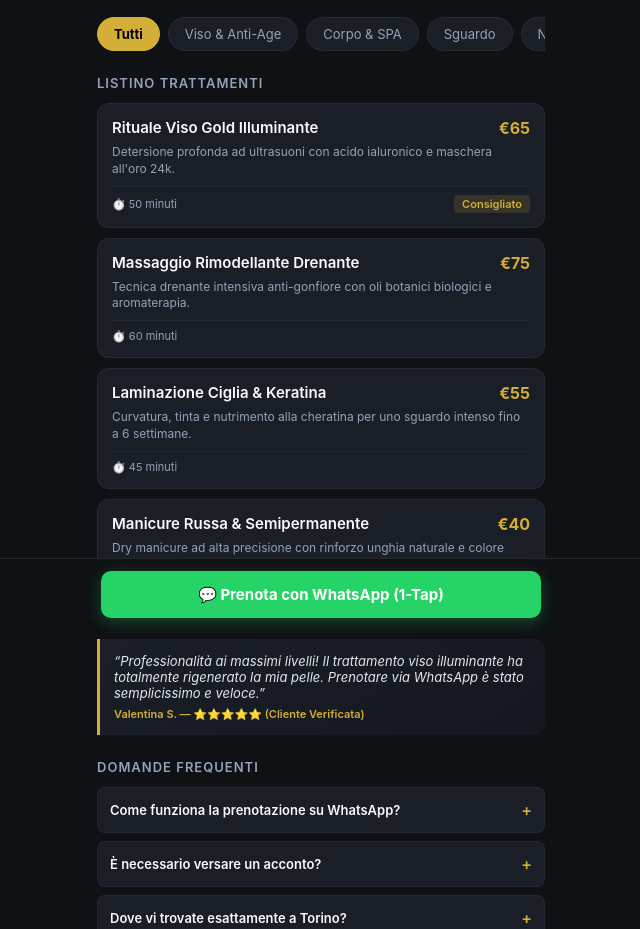
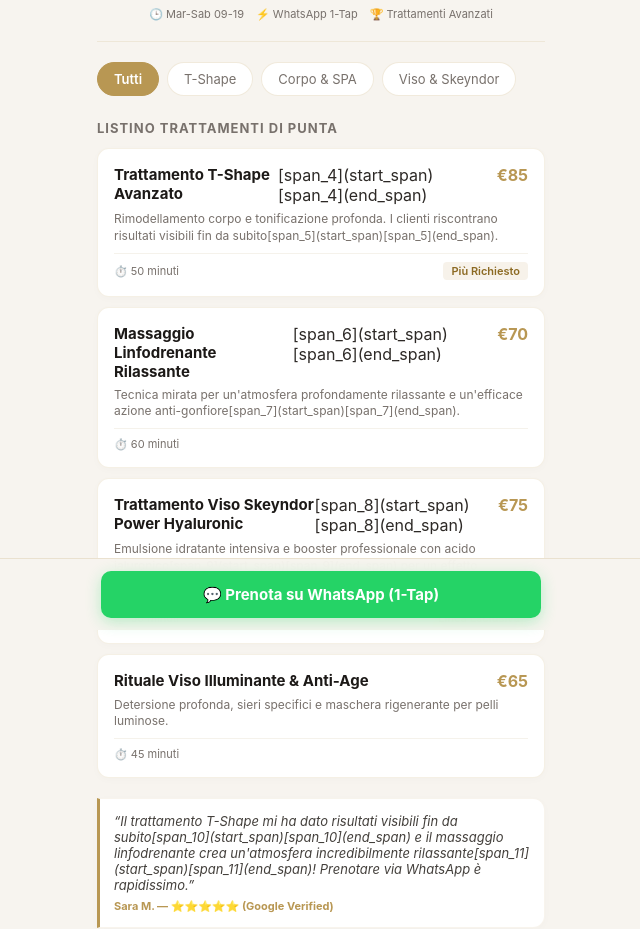
Before and after one commit to pietrosacchi08-cmd/beauty-care, a plain HTML site: page index.html in a window 1280 px wide. Shown: the part 170-1099 px from the top of the page, without its empty margins (319-959 px from the left). Drawn offline with Linux system fonts and the light colour scheme.

Commit message:
Update index.html

```diff
--- a/index.html
+++ b/index.html
@@ -6,14 +6,14 @@
   <title>Estetica Beauty Care — Prenotazione Diretta</title>
   <style>
     :root {
-      --bg: #0f1115;
-      --card-bg: #1a1e26;
+      --bg: #f7f4ef;
+      --card-bg: #ffffff;
       --accent: #25d366;
       --accent-hover: #1ebc57;
-      --gold: #d4af37;
-      --text-main: #f8f9fa;
-      --text-muted: #94a3b8;
-      --border: rgba(212, 175, 55, 0.2);
+      --gold: #b89753;
+      --text-main: #2d2926;
+      --text-muted: #78716c;
+      --border: rgba(184, 151, 83, 0.2);
     }
 
     * {
@@ -44,18 +44,19 @@
       justify-content: space-between;
       align-items: center;
       font-size: 12px;
-      color: var(--gold);
-      background: rgba(212, 175, 55, 0.08);
+      color: #654d14;
+      background: rgba(184, 151, 83, 0.12);
       padding: 8px 12px;
       border-radius: 8px;
       margin-bottom: 16px;
       border: 1px solid var(--border);
+      font-weight: 500;
     }
 
     .salon-header {
       text-align: center;
-      padding: 10px 0 20px 0;
-      border-bottom: 1px solid rgba(255,255,255,0.08);
+      padding: 12px 0 20px 0;
+      border-bottom: 1px solid rgba(184, 151, 83, 0.15);
       margin-bottom: 20px;
     }
 
@@ -72,6 +73,7 @@
       font-size: 24px;
       font-weight: 700;
       margin-bottom: 8px;
+      color: #1c1917;
     }
 
     .salon-meta {
@@ -83,7 +85,7 @@
       margin-top: 8px;
     }
 
-    /* Interactive Filters */
+    /* Filters */
     .filters {
       display: flex;
       gap: 8px;
@@ -95,9 +97,9 @@
     .filters::-webkit-scrollbar { display: none; }
 
     .filter-btn {
-      background: var(--card-bg);
+      background: #ffffff;
       color: var(--text-muted);
-      border: 1px solid rgba(255,255,255,0.06);
+      border: 1px solid rgba(184, 151, 83, 0.2);
       padding: 8px 16px;
       border-radius: 20px;
       font-size: 13px;
@@ -108,14 +110,14 @@
 
     .filter-btn.active {
       background: var(--gold);
-      color: #000;
-      font-weight: 700;
+      color: #ffffff;
+      font-weight: 600;
       border-color: var(--gold);
     }
 
     .section-title {
       font-size: 13px;
-      font-weight: 600;
+      font-weight: 700;
       text-transform: uppercase;
       letter-spacing: 1px;
       color: var(--text-muted);
@@ -126,10 +128,11 @@
     .service-card {
       background: var(--card-bg);
       border-radius: 12px;
-      padding: 14px;
+      padding: 16px;
       margin-bottom: 10px;
-      border: 1px solid rgba(255,255,255,0.05);
-      transition: transform 0.2s ease, opacity 0.2s ease;
+      border: 1px solid rgba(184, 151, 83, 0.15);
+      box-shadow: 0 2px 8px rgba(0,0,0,0.02);
+      transition: transform 0.2s ease;
     }
 
     .service-card.hidden {
@@ -145,7 +148,8 @@
 
     .service-name {
       font-size: 15px;
-      font-weight: 600;
+      font-weight: 700;
+      color: #1c1917;
     }
 
     .service-price {
@@ -167,40 +171,45 @@
       align-items: center;
       font-size: 11px;
       color: var(--text-muted);
-      border-top: 1px solid rgba(255,255,255,0.04);
+      border-top: 1px solid #f5f2eb;
       padding-top: 8px;
     }
 
     .tag-badge {
-      background: rgba(212, 175, 55, 0.15);
-      color: var(--gold);
+      background: rgba(184, 151, 83, 0.12);
+      color: #8c6a23;
       padding: 2px 8px;
       border-radius: 4px;
       font-weight: 600;
     }
 
+    /* Testimonial */
     .testimonial {
-      background: linear-gradient(145deg, #1a1e26, #14171f);
+      background: #ffffff;
       border-left: 3px solid var(--gold);
       padding: 14px;
       border-radius: 0 12px 12px 0;
       margin: 20px 0;
       font-size: 13px;
+      box-shadow: 0 2px 8px rgba(0,0,0,0.02);
+      border-top: 1px solid rgba(184, 151, 83, 0.1);
+      border-right: 1px solid rgba(184, 151, 83, 0.1);
+      border-bottom: 1px solid rgba(184, 151, 83, 0.1);
     }
 
     .testimonial p {
       font-style: italic;
-      color: #e2e8f0;
+      color: #44403c;
       margin-bottom: 6px;
     }
 
     .testimonial-author {
       font-size: 11px;
       color: var(--gold);
-      font-weight: 600;
+      font-weight: 700;
     }
 
-    /* Interactive Accordion FAQ */
+    /* Accordion FAQ */
     .faq-container {
       margin-top: 12px;
     }
@@ -211,7 +220,7 @@
       padding: 12px;
       margin-bottom: 8px;
       font-size: 13px;
-      border: 1px solid rgba(255,255,255,0.04);
+      border: 1px solid rgba(184, 151, 83, 0.15);
       cursor: pointer;
     }
 
@@ -220,6 +229,7 @@
       display: flex;
       justify-content: space-between;
       align-items: center;
+      color: #1c1917;
     }
 
     .faq-answer {
@@ -259,10 +269,10 @@
       bottom: 0;
       left: 0;
       right: 0;
-      background: rgba(15, 17, 21, 0.95);
+      background: rgba(247, 244, 239, 0.95);
       backdrop-filter: blur(10px);
       padding: 12px 16px;
-      border-top: 1px solid rgba(255,255,255,0.1);
+      border-top: 1px solid rgba(184, 151, 83, 0.2);
       z-index: 100;
       display: flex;
       justify-content: center;
@@ -290,85 +300,85 @@
 <body>
 
   <div class="mobile-frame">
+    <!-- Trust Header basato su Google Maps -->
     <div class="trust-bar">
-      <span>⭐ 4.9 Google Reviews (190+)</span>
+      <span>⭐ 4.9 Google Reviews (81+)</span>[span_2](start_span)[span_2](end_span)
       <span>🟢 Aperto Ora</span>
     </div>
 
     <div class="salon-header">
       <div class="salon-subtitle">Centro Estetico d'Eccellenza</div>
-      <h1>Estetica Beauty Care</h1>
+      <h1>Estetica Beauty Care</h1>[span_3](start_span)[span_3](end_span)
       <div class="salon-meta">
         <span>🕒 Mar-Sab 09-19</span>
         <span>⚡ WhatsApp 1-Tap</span>
-        <span>🏆 12+ Anni</span>
+        <span>🏆 Trattamenti Avanzati</span>
       </div>
     </div>
 
-    <!-- Category Buttons -->
+    <!-- Category Filters -->
     <div class="filters">
       <button class="filter-btn active" data-category="all">Tutti</button>
-      <button class="filter-btn" data-category="viso">Viso & Anti-Age</button>
+      <button class="filter-btn" data-category="tshape">T-Shape</button>
       <button class="filter-btn" data-category="corpo">Corpo & SPA</button>
-      <button class="filter-btn" data-category="sguardo">Sguardo</button>
-      <button class="filter-btn" data-category="nails">Nails</button>
+      <button class="filter-btn" data-category="viso">Viso & Skeyndor</button>
     </div>
 
-    <div class="section-title">Listino Trattamenti</div>
+    <div class="section-title">Listino Trattamenti di Punta</div>
 
-    <!-- Services -->
-    <div class="service-card" data-category="viso">
+    <!-- Services basati su Google Maps & Skeyndor -->
+    <div class="service-card" data-category="tshape">
       <div class="service-top">
-        <span class="service-name">Rituale Viso Gold Illuminante</span>
-        <span class="service-price">€65</span>
+        <span class="service-name">Trattamento T-Shape Avanzato</span>[span_4](start_span)[span_4](end_span)
+        <span class="service-price">€85</span>
       </div>
-      <p class="service-desc">Detersione profonda ad ultrasuoni con acido ialuronico e maschera all'oro 24k.</p>
+      <p class="service-desc">Rimodellamento corpo e tonificazione profonda. I clienti riscontrano risultati visibili fin da subito[span_5](start_span)[span_5](end_span).</p>
       <div class="service-footer">
         <span>⏱️ 50 minuti</span>
-        <span class="tag-badge">Consigliato</span>
+        <span class="tag-badge">Più Richiesto</span>
       </div>
     </div>
 
     <div class="service-card" data-category="corpo">
       <div class="service-top">
-        <span class="service-name">Massaggio Rimodellante Drenante</span>
-        <span class="service-price">€75</span>
+        <span class="service-name">Massaggio Linfodrenante Rilassante</span>[span_6](start_span)[span_6](end_span)
+        <span class="service-price">€70</span>
       </div>
-      <p class="service-desc">Tecnica drenante intensiva anti-gonfiore con oli botanici biologici e aromaterapia.</p>
+      <p class="service-desc">Tecnica mirata per un'atmosfera profondamente rilassante e un'efficace azione anti-gonfiore[span_7](start_span)[span_7](end_span).</p>
       <div class="service-footer">
         <span>⏱️ 60 minuti</span>
         <span></span>
       </div>
     </div>
 
-    <div class="service-card" data-category="sguardo">
+    <div class="service-card" data-category="viso">
       <div class="service-top">
-        <span class="service-name">Laminazione Ciglia & Keratina</span>
-        <span class="service-price">€55</span>
+        <span class="service-name">Trattamento Viso Skeyndor Power Hyaluronic</span>[span_8](start_span)[span_8](end_span)
+        <span class="service-price">€75</span>
       </div>
-      <p class="service-desc">Curvatura, tinta e nutrimento alla cheratina per uno sguardo intenso fino a 6 settimane.</p>
+      <p class="service-desc">Emulsione idratante intensiva e booster professionale con acido ialuronico[span_9](start_span)[span_9](end_span) per un effetto rimpolpante immediato.</p>
+      <div class="service-footer">
+        <span>⏱️ 50 minuti</span>
+        <span class="tag-badge">Linea Esclusiva</span>
+      </div>
+    </div>
+
+    <div class="service-card" data-category="viso">
+      <div class="service-top">
+        <span class="service-name">Rituale Viso Illuminante & Anti-Age</span>
+        <span class="service-price">€65</span>
+      </div>
+      <p class="service-desc">Detersione profonda, sieri specifici e maschera rigenerante per pelli luminose.</p>
       <div class="service-footer">
         <span>⏱️ 45 minuti</span>
         <span></span>
       </div>
     </div>
 
-    <div class="service-card" data-category="nails">
-      <div class="service-top">
-        <span class="service-name">Manicure Russa & Semipermanente</span>
-        <span class="service-price">€40</span>
-      </div>
-      <p class="service-desc">Dry manicure ad alta precisione con rinforzo unghia naturale e colore ultra-lucido.</p>
-      <div class="service-footer">
-        <span>⏱️ 50 minuti</span>
-        <span></span>
-      </div>
-    </div>
-
     <!-- Testimonial -->
     <div class="testimonial">
-      <p>“Professionalità ai massimi livelli! Il trattamento viso illuminante ha totalmente rigenerato la mia pelle. Prenotare via WhatsApp è stato semplicissimo e veloce.”</p>
-      <div class="testimonial-author">Valentina S. — ⭐⭐⭐⭐⭐ (Cliente Verificata)</div>
+      <p>“Il trattamento T-Shape mi ha dato risultati visibili fin da subito[span_10](start_span)[span_10](end_span) e il massaggio linfodrenante crea un'atmosfera incredibilmente rilassante[span_11](start_span)[span_11](end_span)! Prenotare via WhatsApp è rapidissimo.”</p>
+      <div class="testimonial-author">Sara M. — ⭐⭐⭐⭐⭐ (Google Verified)</div>
     </div>
 
     <!-- FAQ Accordion -->
@@ -380,27 +390,27 @@
           <span class="faq-icon">+</span>
         </div>
         <div class="faq-answer">
-          Cliccando sul pulsante in basso entri direttamente in chat con noi. Ti basterà indicare il giorno e l'orario preferito per ricevere conferma immediata.
+          Cliccando sul tasto in basso invii un messaggio diretto alla nostra reception per verificare gli orari e bloccare il tuo trattamento in 1 tap.
         </div>
       </div>
 
       <div class="faq-item" onclick="toggleFaq(this)">
         <div class="faq-question">
-          <span>È necessario versare un acconto?</span>
+          <span>È necessario versare un acconto online?</span>
           <span class="faq-icon">+</span>
         </div>
         <div class="faq-answer">
-          No, per i trattamenti standard non richiediamo alcun acconto. Pagherai direttamente in sede al termine del servizio.
+          No, nessun acconto online. Prenoti gratuitamente in chat e paghi comodamente in istituto dopo il trattamento.
         </div>
       </div>
 
       <div class="faq-item" onclick="toggleFaq(this)">
         <div class="faq-question">
-          <span>Dove vi trovate esattamente a Torino?</span>
+          <span>Dove vi trovate esattamente?</span>
           <span class="faq-icon">+</span>
         </div>
         <div class="faq-answer">
-          Il nostro centro si trova a Torino in zona centrale, facilmente raggiungibile con i mezzi pubblici e con parcheggio riservato ai clienti.
+          Siamo a Torino in una posizione facilmente raggiungibile. Contattaci su WhatsApp per ricevere indicazioni precise e parcheggi vicini.
         </div>
       </div>
     </div>
@@ -411,25 +421,22 @@
   </div>
 
   <div class="cta-fixed">
-    <a href="https://wa.me/393000000000?text=Ciao!%20Vorrei%20informazioni%20e%20prenotare%20un%20trattamento." class="whatsapp-btn" target="_blank">
-      💬 Prenota con WhatsApp (1-Tap)
+    <a href="https://wa.me/393000000000?text=Ciao!%20Vorrei%20ricevere%20maggiori%20informazioni%20e%20prenotare%20un%20trattamento." class="whatsapp-btn" target="_blank">
+      💬 Prenota su WhatsApp (1-Tap)
     </a>
   </div>
 
   <script>
-    // Filtering logic
     const filterBtns = document.querySelectorAll('.filter-btn');
     const serviceCards = document.querySelectorAll('.service-card');
 
     filterBtns.forEach(btn => {
       btn.addEventListener('click', () => {
-        // Update active class
         filterBtns.forEach(b => b.classList.remove('active'));
         btn.classList.add('active');
 
         const category = btn.getAttribute('data-category');
 
-        // Filter cards
         serviceCards.forEach(card => {
           if (category === 'all' || card.getAttribute('data-category') === category) {
             card.classList.remove('hidden');
@@ -440,7 +447,6 @@
       });
     });
 
-    // FAQ Accordion logic
     function toggleFaq(element) {
       element.classList.toggle('open');
     }
```
